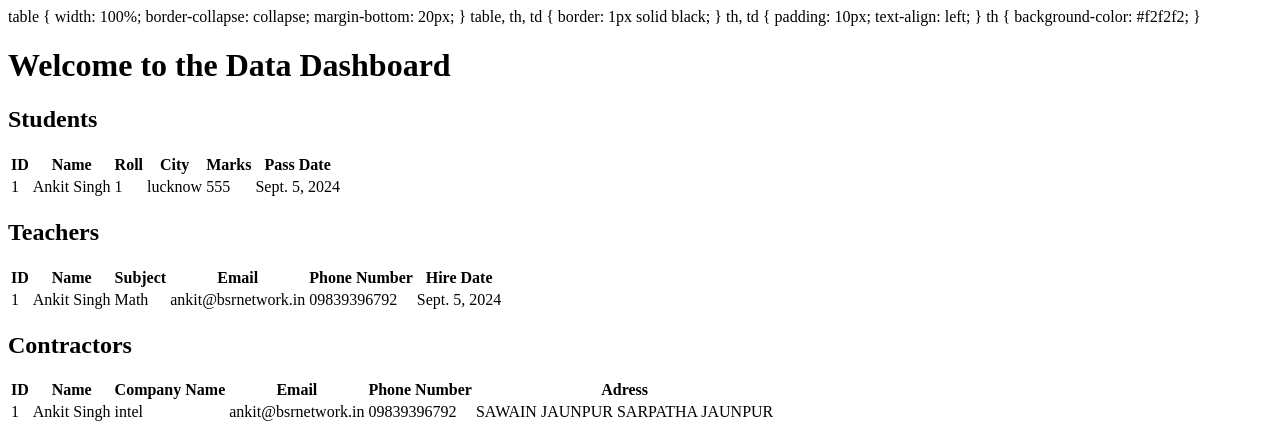
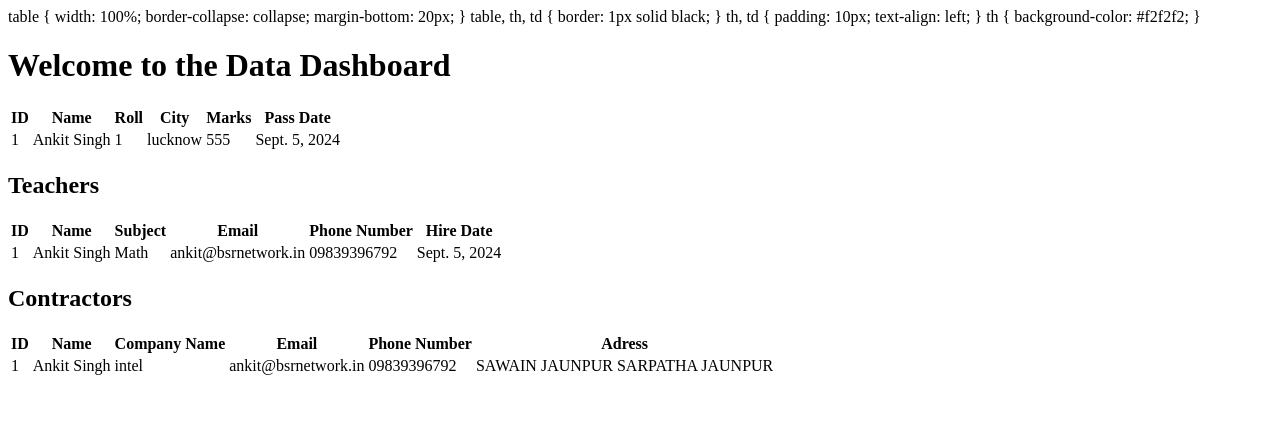
Before and after one commit to ankit-singh1718190/Abstract, a Django app: page /a/ in a window 1280 px wide. Shown: the top 423 px of the page. Run offline with Django 5.2, Linux system fonts and the light colour scheme; data comes from the database, SQL or seed files in the repository.

Commit message:
remove all.html

```diff
--- a/myapp/templates/myapp/home.html
+++ b/myapp/templates/myapp/home.html
@@ -25,8 +25,6 @@
 </head>
 <body>
     <h1>Welcome to the Data Dashboard</h1>
-    <!-- Student Data Table -->
-    <h2>Students</h2>
     <table>
         <thead>
             <tr>
```
